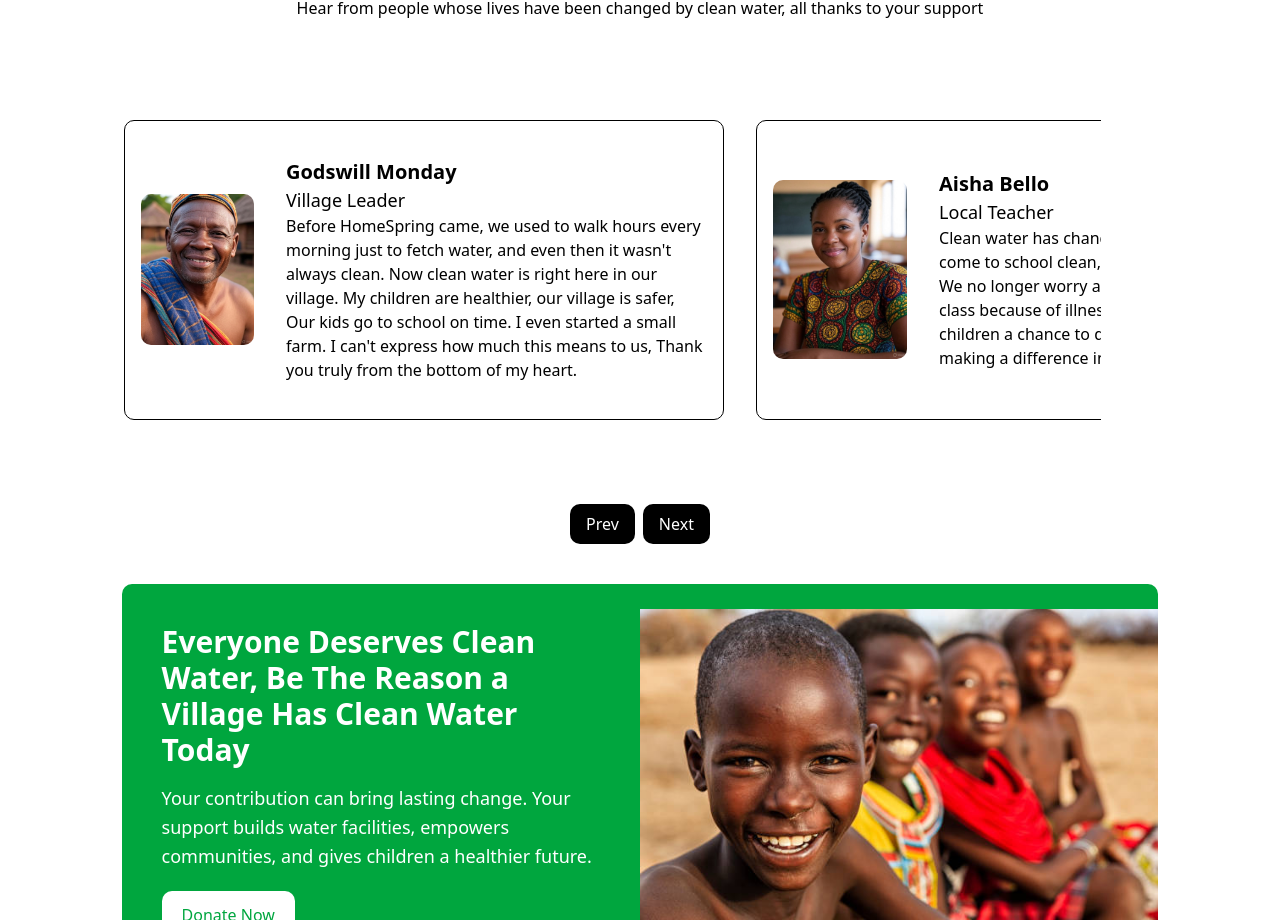
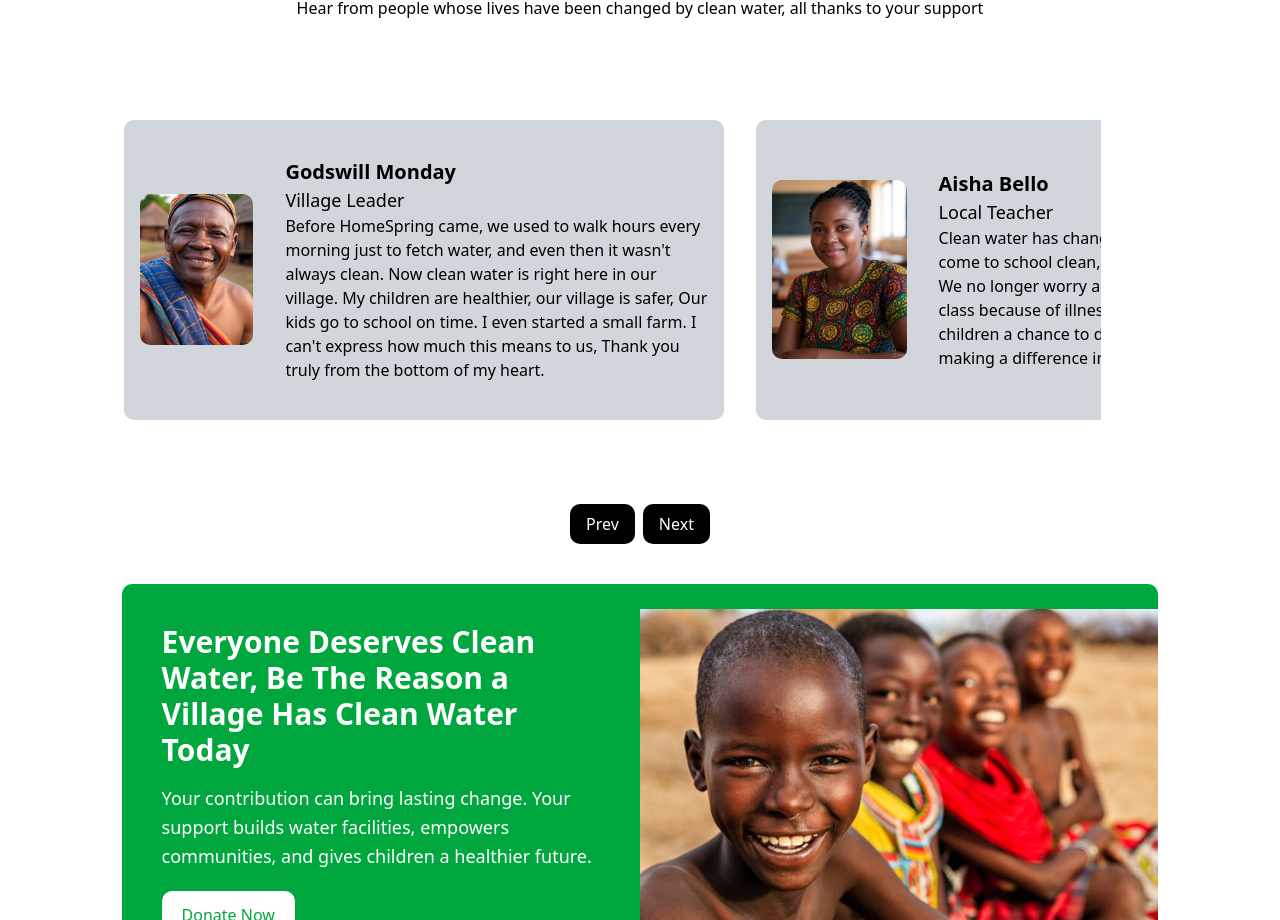
Before and after one commit to bensonwhalesdev/HomeSpring-NGO, a React (Vite) app: page / in a window 1280 px wide. Shown: the part 1924-2844 px from the top of the page. Built offline with nearby package versions, Linux system fonts and the light colour scheme.

Commit message:
file updated

```diff
--- a/src/components/OurTestimoniesCard/index.jsx
+++ b/src/components/OurTestimoniesCard/index.jsx
@@ -4,7 +4,7 @@ const OurTestimoniesCard = ({image, text, name, position, testimony}) => {
   return (
     <>
       <div className='w-[90%] mx-auto'>
-        <div className='flex gap-[2em] items-center w-[600px] h-[300px] justify-center border p-4 rounded-[10px]'>
+        <div className='flex bg-gray-300 gap-[2em] items-center w-[600px] h-[300px] justify-center p-4 rounded-[10px]'>
           <div>
             <img className=' rounded-[10px]' src={image} alt="" />
           </div>
```
